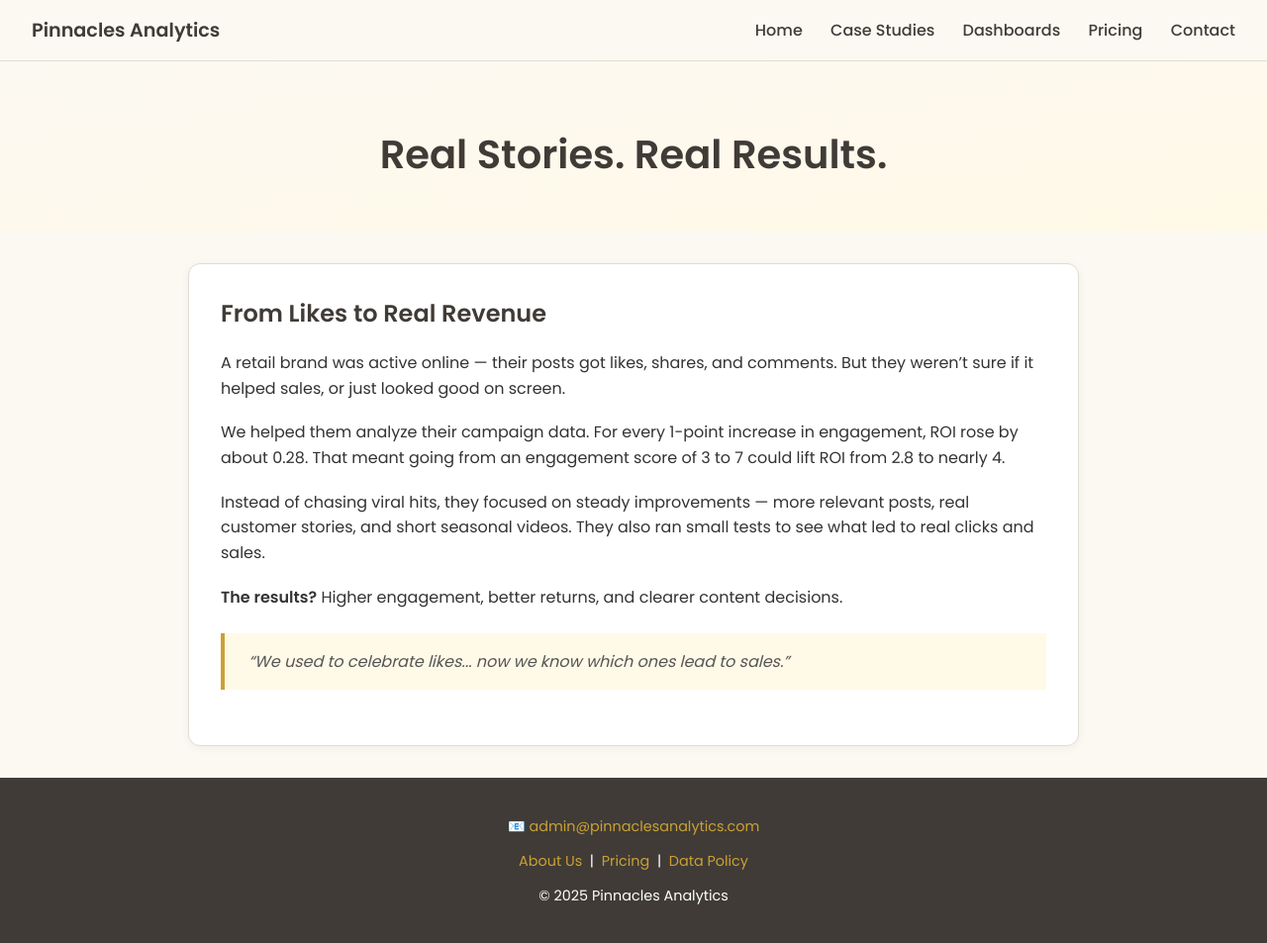
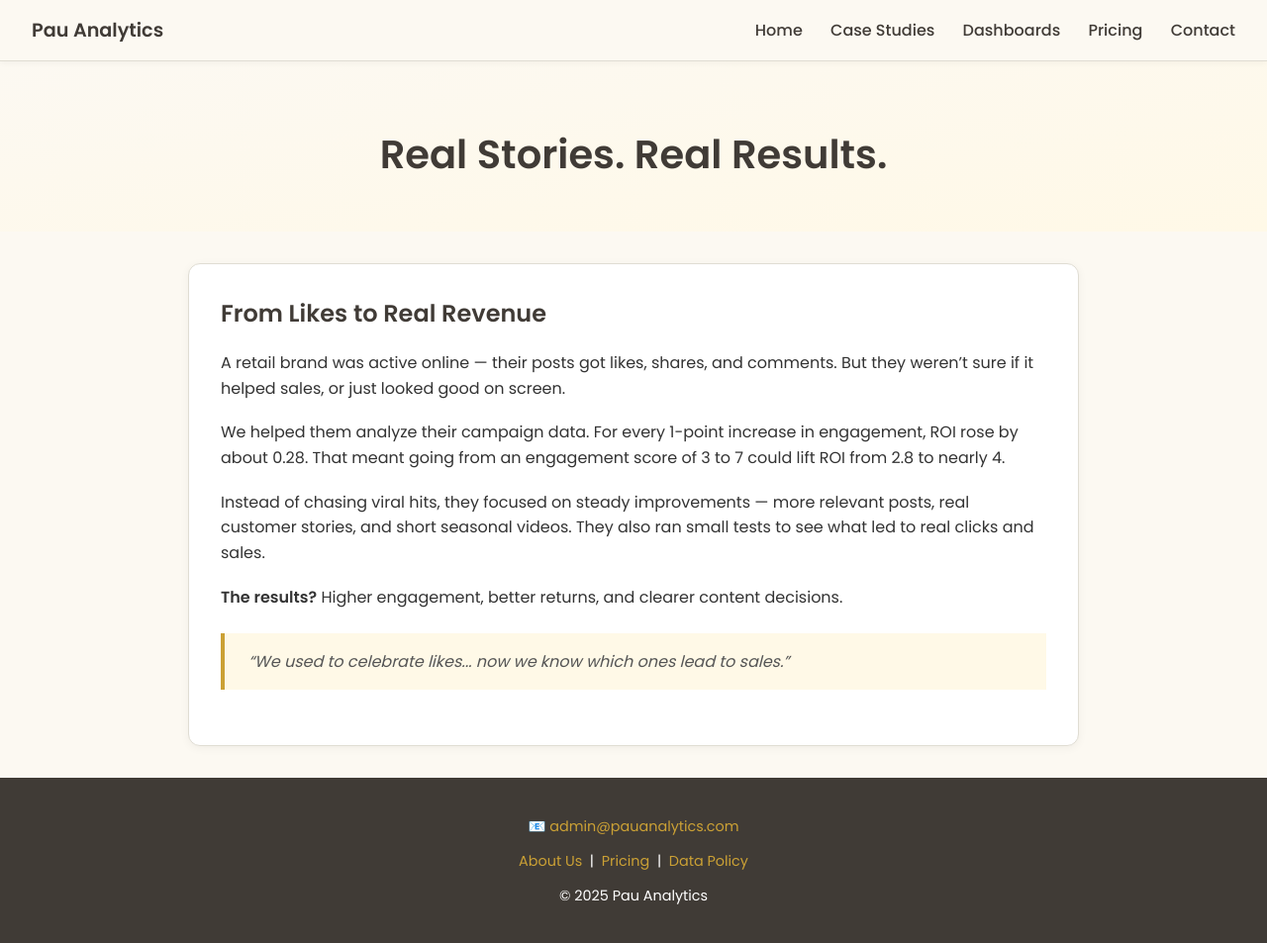
Before and after one commit to lyven81/pinnacles-learning-website, a Jekyll site: the page case-study/case-study-5.html, which Jekyll copies as it is, in a window 1280 px wide and 955 px high. Shown: the whole window at 99% size. Built offline with Jekyll 4.4.1, drawn with Linux system fonts in a browser that asks for light colours.

Commit message:
Update case-study-5.html

```diff
--- a/case-study/case-study-5.html
+++ b/case-study/case-study-5.html
@@ -1,12 +1,86 @@
-
 <!DOCTYPE html>
 <html lang="en">
 <head>
   <meta charset="UTF-8" />
   <meta name="viewport" content="width=device-width, initial-scale=1.0" />
+
   <title>Real Stories | Pinnacles Analytics</title>
   <link href="https://fonts.googleapis.com/css2?family=Poppins:wght@400;500;600&display=swap" rel="stylesheet" />
+  <meta name="description" content="SME analytics consulting in Malaysia—dashboards for inventory forecasting, churn prediction, marketing ROI, and pricing optimization." />
+
+  <link rel="preconnect" href="https://fonts.googleapis.com" />
+  <link rel="preconnect" href="https://fonts.gstatic.com" crossorigin />
+  <link href="https://fonts.googleapis.com/css2?family=Poppins:wght@400;500;600&display=swap" rel="stylesheet" />
+
+  <script type="application/ld+json">
+{
+  "@context": "https://schema.org",
+  "@type": "Organization",
+  "name": "Pau Analytics",
+  "url": "https://www.pauanalytics.com",
+  "contactPoint": [{
+    "@type": "ContactPoint",
+    "contactType": "Customer Service",
+    "email": "admin@pauanalytics.com",
+    "areaServed": "MY",
+    "availableLanguage": ["en", "ms"]
+  }]
+}
+</script>
+
+  <!-- Google tag (gtag.js) -->
+<script async src="https://www.googletagmanager.com/gtag/js?id=G-3XSLR3FV22"></script>
+<script>
+  window.dataLayer = window.dataLayer || [];
+  function gtag(){dataLayer.push(arguments);}
+  gtag('js', new Date());
+  gtag('config', 'G-3XSLR3FV22');
+
+  document.addEventListener('DOMContentLoaded', function () {
+    // Track CTA button clicks
+    document.querySelectorAll('.cta-button').forEach(btn => {
+      btn.addEventListener('click', () => {
+        gtag('event', 'cta_click', {
+          event_category: 'engagement',
+          event_label: btn.textContent.trim()
+        });
+      });
+    });
+
+    // Track Contact form submissions
+    const contactForm = document.querySelector('form');
+    if (contactForm) {
+      contactForm.addEventListener('submit', () => {
+        gtag('event', 'contact_form_submit', {
+          event_category: 'lead',
+          event_label: 'Contact Form'
+        });
+      });
+    }
+  });
+</script>
+
+<!-- Favicons -->
+  <link rel="icon" href="/favicon.ico" sizes="any">
+  <link rel="icon" type="image/png" sizes="96x96" href="/assets/favicon-96x96.png">
+  <link rel="apple-touch-icon" sizes="180x180" href="/assets/apple-touch-icon.png">
+  <meta name="theme-color" content="#FCF9F2">
+
   <style>
+     /* Sticky top navbar */
+    .navbar {
+      position: sticky;
+      top: 0;
+      z-index: 1100;
+      display: flex;
+      justify-content: space-between;
+      align-items: center;
+      background-color: #FCF9F2;
+      padding: 1rem 2rem;
+      border-bottom: 1px solid #e0ddd3;
+      box-shadow: 0 2px 6px rgba(0,0,0,0.04);
+    }
+
     html, body {
       height: 100%;
       margin: 0;
@@ -134,13 +208,13 @@
 <body>
 
   <div class="navbar">
-    <div class="brand">Pinnacles Analytics</div>
+    <div class="brand">Pau Analytics</div>
     <nav>
-      <a href="http://www.pinnaclesanalytics.com/index.html">Home</a>
-      <a href="http://www.pinnaclesanalytics.com/case-studies.html">Case Studies</a>
-      <a href="http://www.pinnaclesanalytics.com/dashboard.html">Dashboards</a>
-      <a href="http://www.pinnaclesanalytics.com/pricing.html">Pricing</a>
-      <a href="http://www.pinnaclesanalytics.com/contact.html">Contact</a>
+      <a href="https://www.pauanalytics.com/index.html">Home</a>
+      <a href="https://www.pauanalytics.com/case-studies.html">Case Studies</a>
+      <a href="https://www.pauanalytics.com/dashboard.html">Dashboards</a>
+      <a href="https://www.pauanalytics.com/pricing.html">Pricing</a>
+      <a href="https://www.pauanalytics.com/contact.html">Contact</a>
     </nav>
   </div>
 
@@ -170,13 +244,13 @@
   </main>
 
   <footer>
-    <p>📧 <a href="mailto:admin@pinnaclesanalytics.com">admin@pinnaclesanalytics.com</a></p>
+    <p>📧 <a href="mailto:admin@pauanalytics.com">admin@pauanalytics.com</a></p>
     <p>
-      <a href="http://www.pinnaclesanalytics.com/about.html">About Us</a> &nbsp;|&nbsp;
-      <a href="http://www.pinnaclesanalytics.com/pricing.html">Pricing</a> &nbsp;|&nbsp;
-      <a href="http://www.pinnaclesanalytics.com/privacy-policy.html">Data Policy</a>
+      <a href="https://www.pauanalytics.com/about.html">About Us</a> &nbsp;|&nbsp;
+      <a href="https://www.pauanalytics.com/pricing.html">Pricing</a> &nbsp;|&nbsp;
+      <a href="https://www.pauanalytics.com/privacy-policy.html">Data Policy</a>
     </p>
-    <p>© 2025 Pinnacles Analytics</p>
+    <p>© 2025 Pau Analytics</p>
   </footer>
 
 </body>
```
